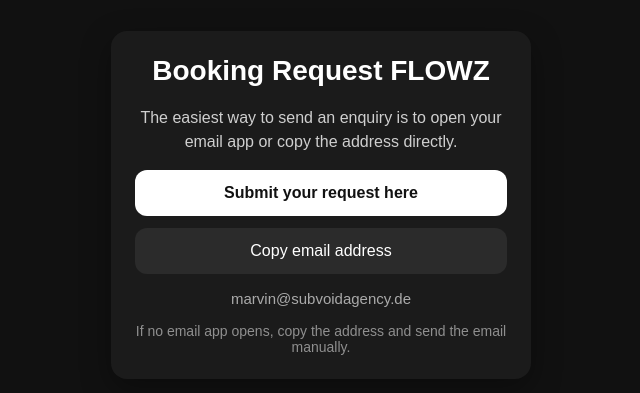
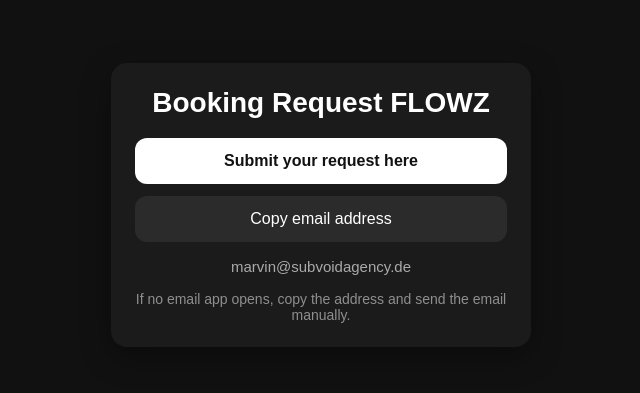
Before and after one commit to iamflowz-812/mail-redirect, a plain HTML site: page index.html in a window 1280 px wide. Shown: the part 219-612 px from the top of the page, without its empty margins (319-959 px from the left). Drawn offline with Linux system fonts and the light colour scheme.

Commit message:
Update index.html

```diff
--- a/index.html
+++ b/index.html
@@ -3,7 +3,7 @@
 <head>
   <meta charset="utf-8">
   <meta name="viewport" content="width=device-width, initial-scale=1">
-  <title>Kontakt</title>
+  <title>Booking Request FLOWZ</title>
   <style>
     body {
       font-family: Arial, sans-serif;
@@ -71,7 +71,6 @@
 <body>
   <div class="card">
     <h1>Booking Request FLOWZ</h1>
-    <p>The easiest way to send an enquiry is to open your email app or copy the address directly.</p>
 
     <a class="btn primary" href="mailto:marvin@subvoidagency.com?subject=Booking%20Request%20FLOWZ&body=SUBVOID%20Booking%20Request%0AArtist%3A%20FLOWZ%0AEvent%3A%0ADate%3A%0ALocation%0ACapacity%3A%0AImportant%20details%3A">
       Submit your request here
```
